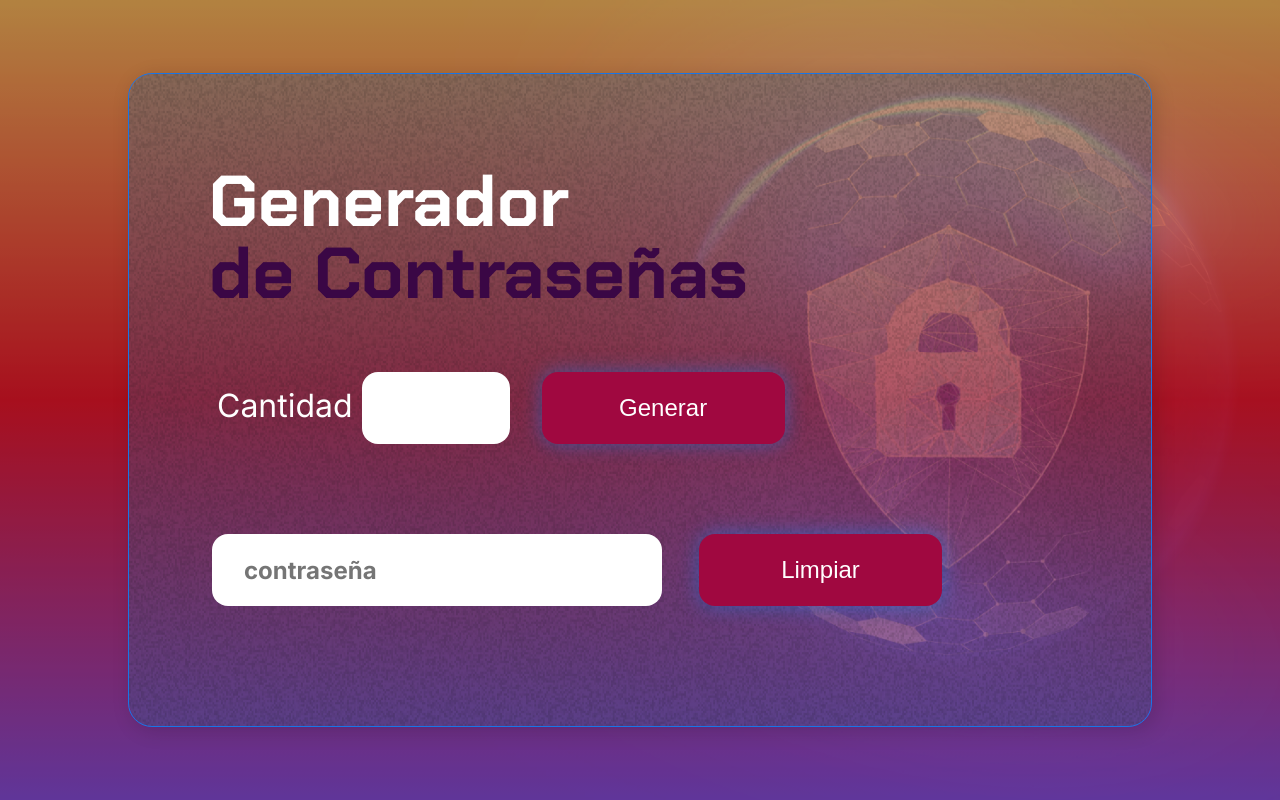
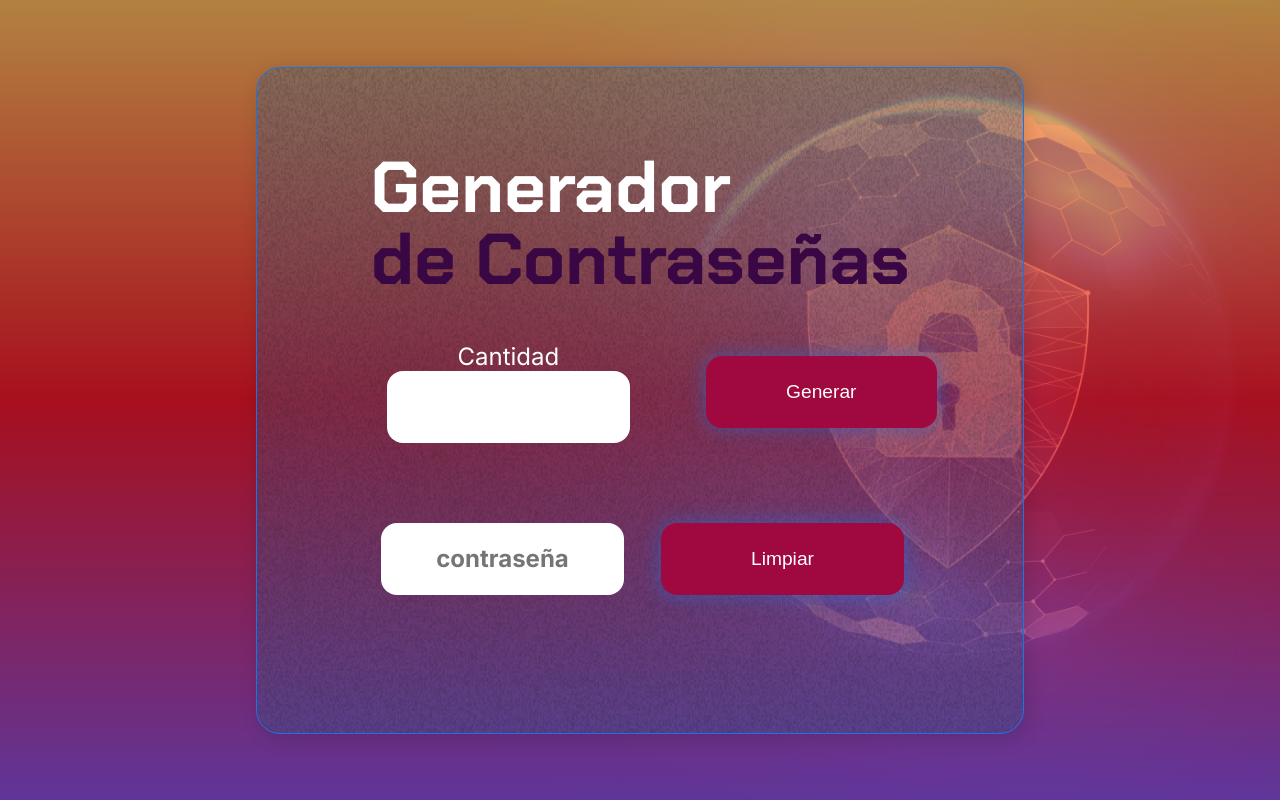
Before and after one commit to claumiranda/Proyecto1-Alura-Latam, a plain HTML site: page index.html in a window 1280 px wide. Drawn offline with Linux system fonts and the light colour scheme.

Commit message:
Página responsive

```diff
--- a/assets/style.css
+++ b/assets/style.css
@@ -7,10 +7,12 @@
 
 body {
     background: linear-gradient( #f8a736 0%, #e90404 50%, #833ab4 100%);
-    height: 100vh;
+    min-height: 100vh;
     display: flex;
     align-items: center;
     justify-content: center;
+    overflow-x: hidden;
+    position: relative;
 }
 
 body::before {
@@ -30,6 +32,7 @@ body::before {
     width: 80%;
     min-height: 50vh;
     display: flex;
+    flex-direction: column;
     align-items: center;
     justify-content: space-between;
     border-radius: 24px;
@@ -39,66 +42,68 @@ body::before {
     background-size: 100% 100%;
     position: relative;
     overflow: hidden;
+    padding: 2rem;
 }
 
 .container__contenido {
     display: flex;
+    flex-direction: column;
     align-items: center;
-    position: relative;
     width: 100%;
 }
 
 .container__informacion {
     flex: 1;
-    padding: 3rem;
+    padding: 1.5rem;
 }
 
 h1 {
     font-family: 'Chakra Petch', sans-serif;
-    font-size: 72px;
-    font-style: normal;
+    font-size: 48px;
     font-weight: 700;
     line-height: 100%;
-    padding: 2rem;
+    padding: 1rem;
+    text-align: center;
 }
 
 .container__texto {
     margin: 12px 0;
     display: flex;
     flex-direction: column;
+    align-items: center;
 }
 
 .container__titulo {
     color: #3a0745;
     display: block;
+    text-align: center;
 }
 
 .container__campo {
     display: flex;
+    flex-direction: column;
     align-items: center;
     margin-bottom: 12px;
-    margin: 30px;
-    gap: 2rem;
+    margin: 20px 0;
+    gap: 1rem;
 }
 
 .texto__parrafo {
     color: #FFF;
     font-family: 'Inter';
-    font-size: 32px;
-    font-style: normal;
+    font-size: 24px;
     font-weight: 400;
-    line-height: normal;
-    margin-left: 10px;
+    text-align: center;
 }
 
 .container__input {
-    width: 148px;
-    height: 72px;
+    width: 80%;
+    height: 60px;
     border-radius: 16px;
     background-color: #FFF;
     border: none;
     color: #535353;
-    padding: 2rem;
+    padding: 1rem;
     font-size: 24px;
     font-weight: 700;
     font-family: 'Inter', sans-serif;
@@ -106,33 +111,81 @@ h1 {
 
 .boton{
     color: white;
-    font-size: 1.5rem;
+    font-size: 1.2rem;
     border: none;
     background-color: #a00840;
     padding: 1rem 1.5rem;
     border-radius: 16px;
-    width: 243px;
-    height: 72px;
+    width: 80%;
+    height: 60px;
     box-shadow: 0px 0px 20px 0px rgba(24, 117, 232, 0.50);
     cursor: pointer;
 }
 
 .container__contrasena {
-    width: 450px;
-    height: 72px;
+    width: 80%;
+    height: 60px;
     border-radius: 16px;
     background-color: #FFF;
     border: none;
     color: #1875E8;
-    margin: 30px 5px;
-    padding: 2rem;
+    margin: 20px 5px;
+    padding: 1.5rem;
     font-size: 24px;
     font-weight: 700;
     font-family: 'Inter', sans-serif;
+    text-align: center;
 }
 
 .mensaje {
-    margin-left: 35px;
-    font-size: large;
+    margin-top: 20px;
+    font-size: 1.2rem;
     font-weight: 500;
+    text-align: center;
 }
+
+/* Media Queries */
+@media (min-width: 768px) {
+    .container {
+        flex-direction: row;
+        width: 70%;
+        padding: 2rem;
+    }
+
+    .container__contenido {
+        flex-direction: row;
+        justify-content: space-between;
+    }
+
+    h1 {
+        font-size: 56px;
+        text-align: left;
+    }
+
+    .container__campo {
+        flex-direction: row;
+        justify-content: space-between;
+        margin: 30px;
+        gap: 2rem;
+    }
+
+    .container__input, .boton, .container__contrasena {
+        width: 200px;
+        height: 72px;
+    }
+}
+
+@media (min-width: 1024px) {
+    h1 {
+        font-size: 72px;
+    }
+
+    .container {
+        width: 60%;
+    }
+
+    .container__input, .boton, .container__contrasena {
+        width: 243px;
+        height: 72px;
+    }
+}
```
